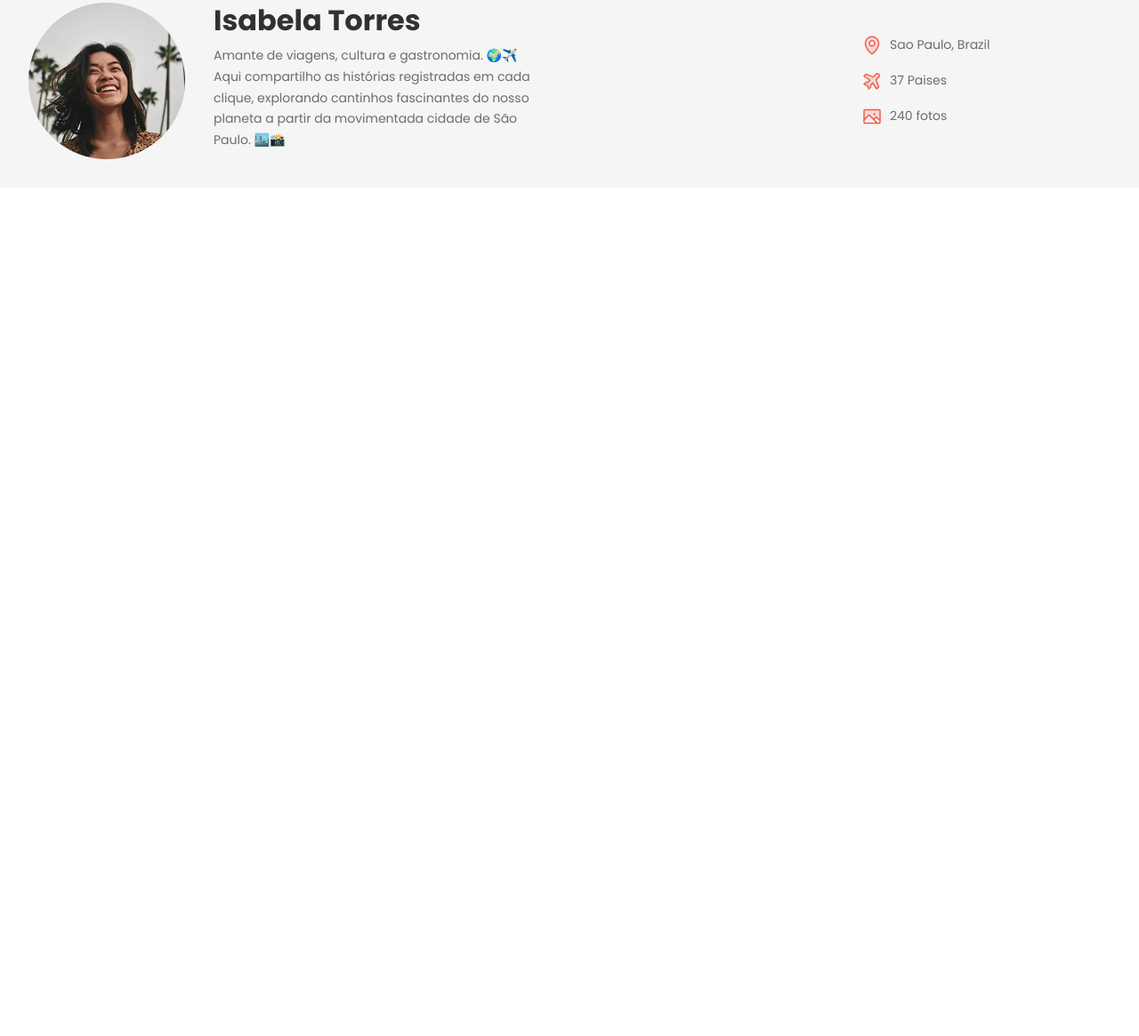
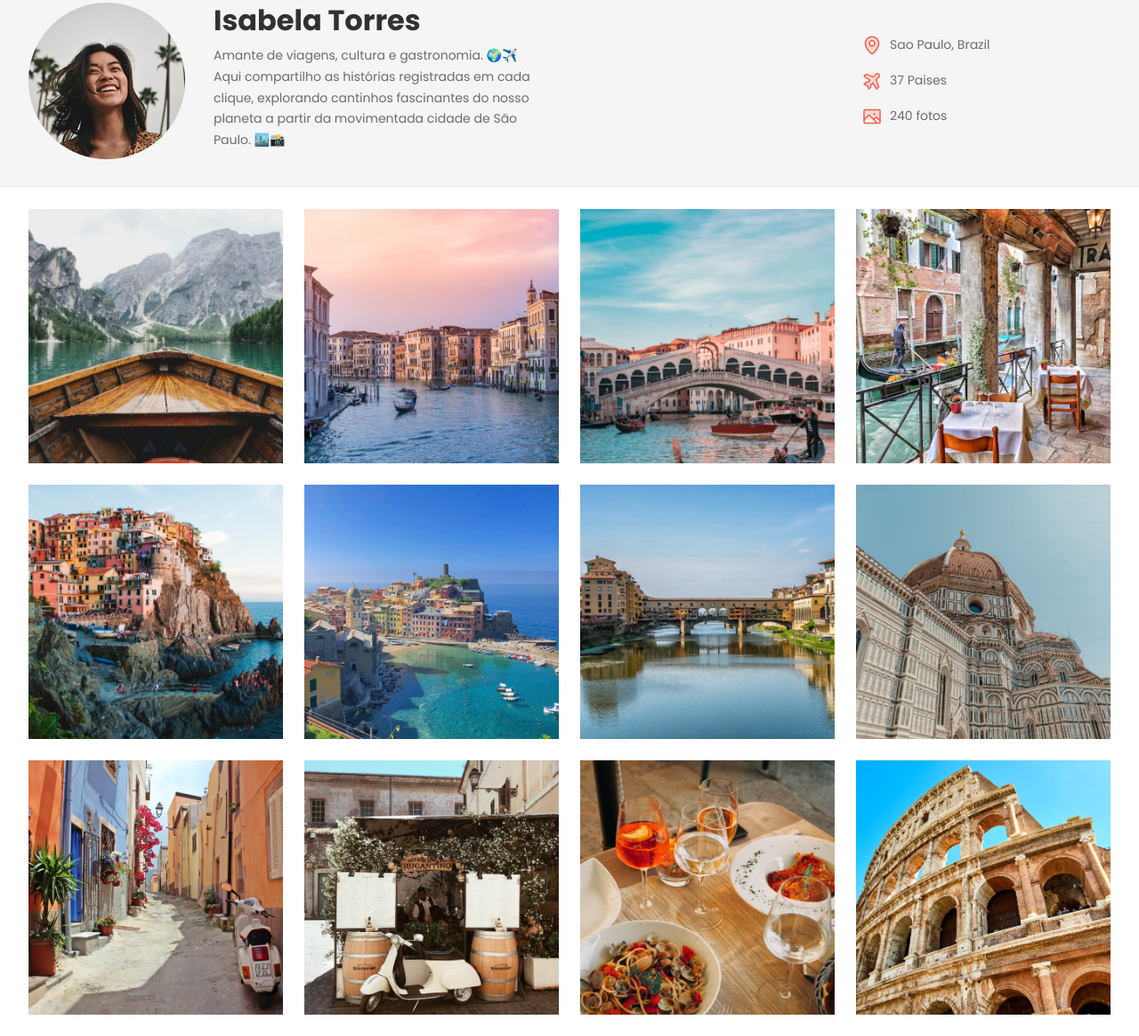
Before and after one commit to IanZuliani/travelgram, a plain HTML site: page index.html in a window 1280 px wide. Shown: the part 125-1290 px from the top of the page at 89% size. Before the commit the page ends 800 px from the top, so only its background shows below. Drawn offline with Linux system fonts and the light colour scheme.

Commit message:
Main galery

```diff
--- a/index.html
+++ b/index.html
@@ -58,9 +58,20 @@
             </div>
         </header>
     </div>
-
-
-    <header></header>
+    <main class="container">
+        <img src="assets/images/Image 01.png" alt="...">
+        <img src="assets/images/Image 02.png" alt="...">
+        <img src="assets/images/Image 03.png" alt="...">
+        <img src="assets/images/Image 04.png" alt="...">
+        <img src="assets/images/Image 05.png" alt="...">
+        <img src="assets/images/Image 06.png" alt="...">
+        <img src="assets/images/Image 07.png" alt="...">
+        <img src="assets/images/Image 08.png" alt="...">
+        <img src="assets/images/Image 09.png" alt="...">
+        <img src="assets/images/Image 10.png" alt="...">
+        <img src="assets/images/Image 11.png" alt="...">
+        <img src="assets/images/Image 12.png" alt="...">
+    </main>
 
 </body>
 </html>
--- a/styles/index.css
+++ b/styles/index.css
@@ -1,3 +1,4 @@
 @import url(global.css);
 @import url(nav.css);
 @import url(header.css);
+@import url(main.css);
--- /dev/null
+++ b/styles/main.css
@@ -0,0 +1,13 @@
+main {
+    display: flex;/*Imagem do lado da outra*/
+    flex-wrap: wrap;/*Vai ocupar o espaco disponivel*/
+    gap: 24px; /*Espacamento entre as imagens de 24px*/
+    padding-block: 24px;/*Espacamento de cima e de baixo de 24px*/
+
+}
+
+main img {
+    width: 286px;/*Altura da imagem*/
+    height: 286px;/*Largura da imagem*/
+    object-fit: cover;/*Caso nao esteja em um espaco perfeito vai utilizar todo o espaco*/
+}
```
